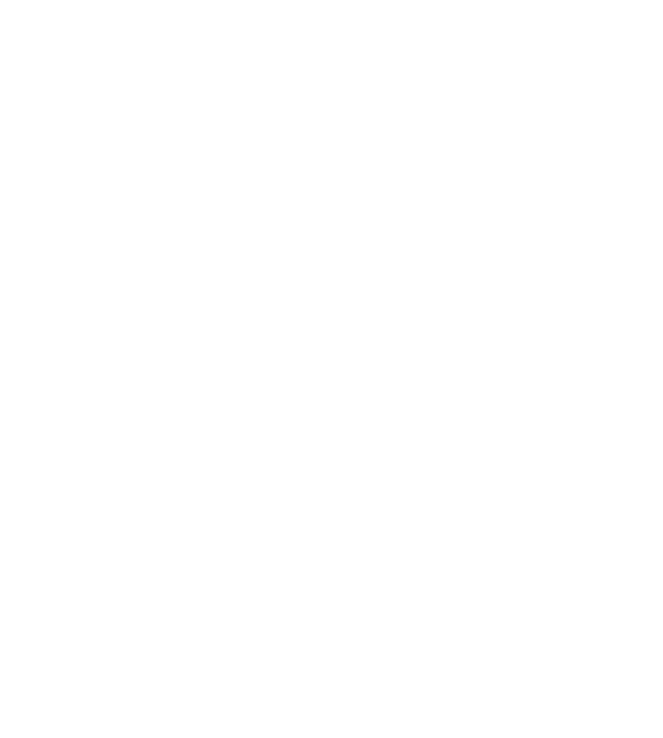
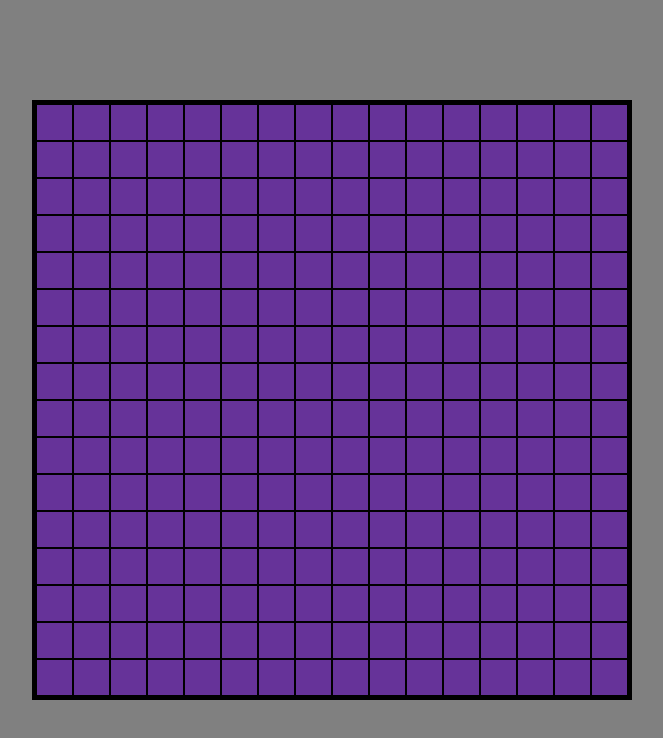
Before and after one commit to Ludvig-D/etch-a-sketch, a plain HTML site: page index.html in a window 1280 px wide. Shown: the whole page, without its empty margins (308-971 px from the left). Drawn offline with Linux system fonts and the light colour scheme.

Commit message:
Flex-grid and adjustibel size

```diff
--- a/app.js
+++ b/app.js
@@ -0,0 +1,12 @@
+const container = document.querySelector('.container');
+
+const size = 16;
+
+let width = 100 / 16;
+
+for (let i = 0; i < size * size; i++) {
+  const div = document.createElement('div');
+  div.style.width = `${width}%`;
+  div.classList.add('divs');
+  container.appendChild(div);
+}
--- a/index.html
+++ b/index.html
@@ -4,6 +4,10 @@
     <meta charset="UTF-8" />
     <meta name="viewport" content="width=device-width, initial-scale=1.0" />
     <title>Etch A Sketch</title>
+    <link rel="stylesheet" href="style.css" />
   </head>
-  <body></body>
+  <body>
+    <div class="container"></div>
+    <script src="app.js"></script>
+  </body>
 </html>
--- a/style.css
+++ b/style.css
@@ -0,0 +1,28 @@
+* {
+  box-sizing: border-box;
+  padding: 0;
+  margin: 0;
+}
+
+body {
+  height: 100vh;
+  display: flex;
+  justify-content: center;
+  align-items: center;
+  background-color: gray;
+}
+
+.container {
+  background-color: lightgrey;
+  width: 600px;
+  height: 600px;
+  border: 4px solid black;
+  display: flex;
+  flex-wrap: wrap;
+}
+
+.divs {
+  background-color: rebeccapurple;
+  flex: auto;
+  border: 1px solid black;
+}
```
